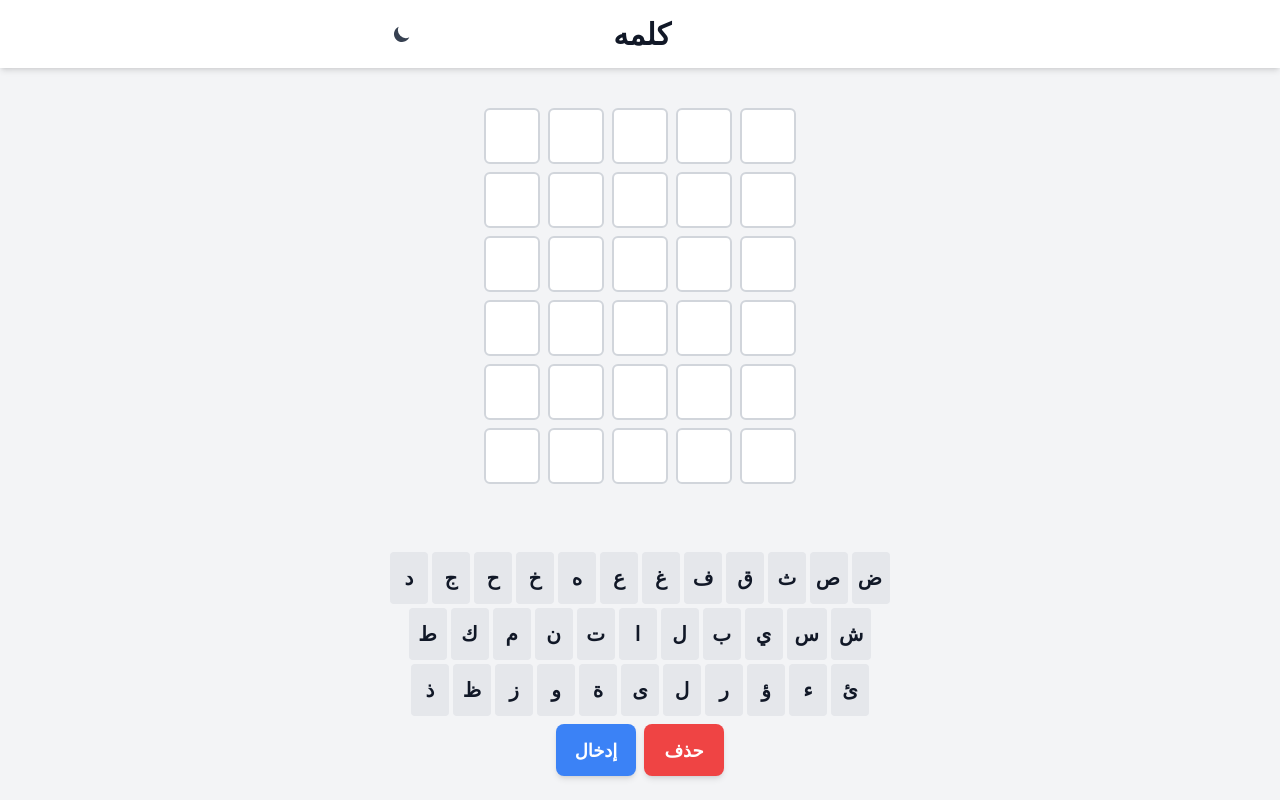
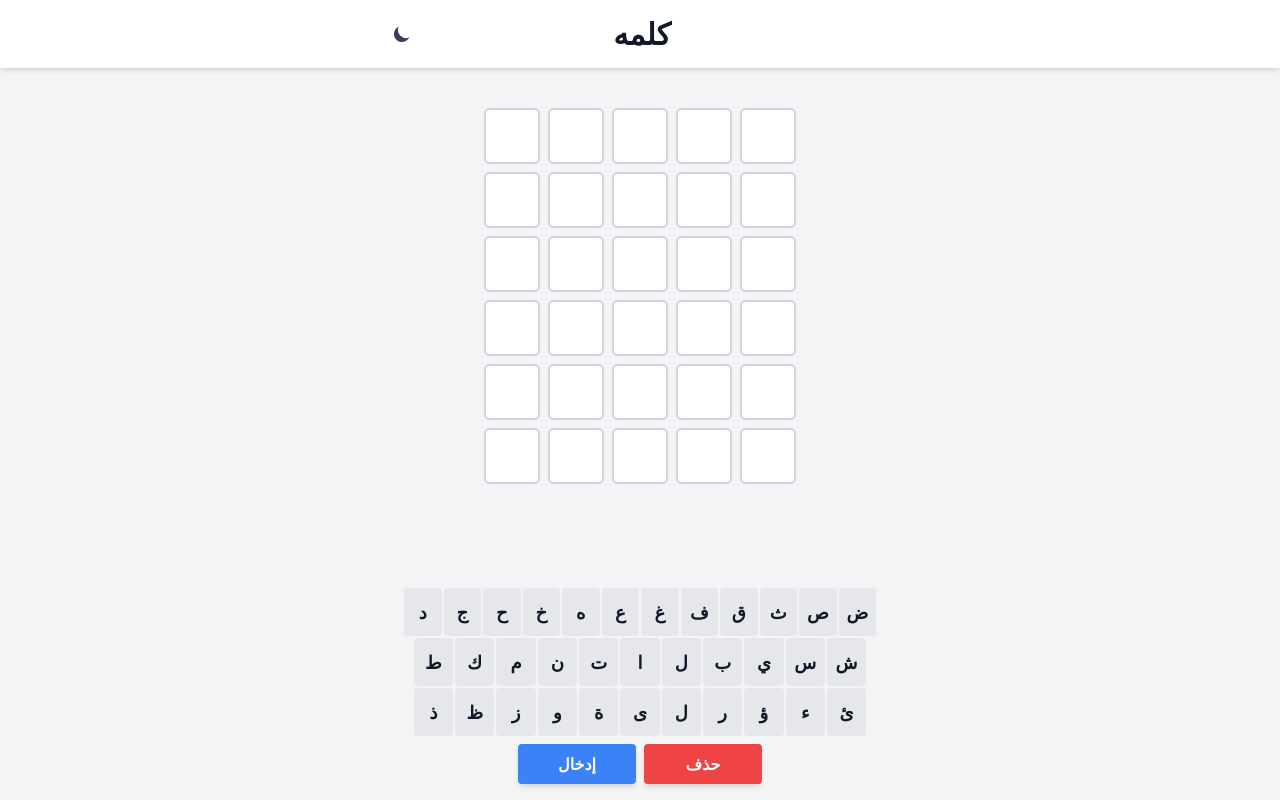
Before and after one commit to Zaidroid/kalimat, a React (Vite) app: page / in a window 1280 px wide. Built offline with nearby package versions, Linux system fonts and the light colour scheme.

Commit message:
Update Keyboard.tsx

```diff
--- a/src/components/Keyboard.tsx
+++ b/src/components/Keyboard.tsx
@@ -18,9 +18,9 @@ export function Keyboard({ onKeyPress, usedKeys }: KeyboardProps) {
   };
 
   return (
-    <div className="w-full max-w-2xl mx-auto p-2">
+    <div className="w-full max-w-2xl mx-auto px-1">
       {KEYS.map((row, i) => (
-        <div key={i} className="flex justify-center gap-1 my-1">
+        <div key={i} className="flex justify-center gap-[2px] my-[2px]">
           {row.map((key) => {
             const state = usedKeys[key];
             const bgColor = state === 'correct' ? 'bg-green-500 dark:bg-green-600' :
@@ -33,16 +33,12 @@ export function Keyboard({ onKeyPress, usedKeys }: KeyboardProps) {
                 key={key}
                 onClick={() => handleKeyPress(key)}
                 className={`
-                  ${bgColor} text-lg sm:text-xl font-bold rounded
-                  px-1 sm:px-2 py-3
-                  min-w-[32px] sm:min-w-[38px]
+                  ${bgColor} text-base sm:text-lg font-bold rounded
+                  w-[8.33%] min-w-[28px] h-[40px] sm:h-[48px]
+                  flex items-center justify-center
                   transition-all duration-150 ease-in-out
                   hover:opacity-90 active:scale-95
-                  relative overflow-hidden
                   text-gray-900 dark:text-white
-                  before:content-[''] before:absolute before:w-full before:h-full
-                  before:bg-white before:opacity-0 before:transition-opacity
-                  active:before:opacity-20 active:before:animate-ripple
                 `}
               >
                 {key}
@@ -54,17 +50,17 @@ export function Keyboard({ onKeyPress, usedKeys }: KeyboardProps) {
       <div className="flex justify-center gap-2 mt-2">
         <button
           onClick={() => handleKeyPress('Backspace')}
-          className="bg-red-500 dark:bg-red-600 text-white px-3 sm:px-4 py-3 rounded-lg text-base sm:text-lg
+          className="bg-red-500 dark:bg-red-600 text-white py-2 rounded text-sm sm:text-base
                      font-semibold shadow-md hover:bg-red-600 dark:hover:bg-red-700
-                     transition-all duration-150 ease-in-out active:scale-95 min-w-[80px]"
+                     transition-all duration-150 ease-in-out active:scale-95 w-[25%]"
         >
           حذف
         </button>
         <button
           onClick={() => handleKeyPress('Enter')}
-          className="bg-blue-500 dark:bg-blue-600 text-white px-3 sm:px-4 py-3 rounded-lg text-base sm:text-lg
+          className="bg-blue-500 dark:bg-blue-600 text-white py-2 rounded text-sm sm:text-base
                      font-semibold shadow-md hover:bg-blue-600 dark:hover:bg-blue-700
-                     transition-all duration-150 ease-in-out active:scale-95 min-w-[80px]"
+                     transition-all duration-150 ease-in-out active:scale-95 w-[25%]"
         >
           إدخال
         </button>
```
